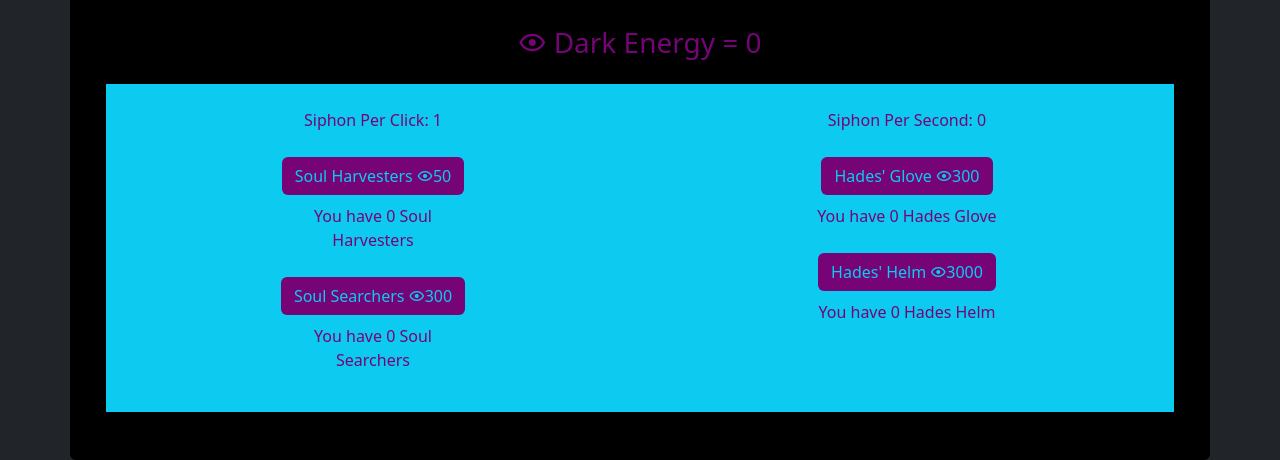
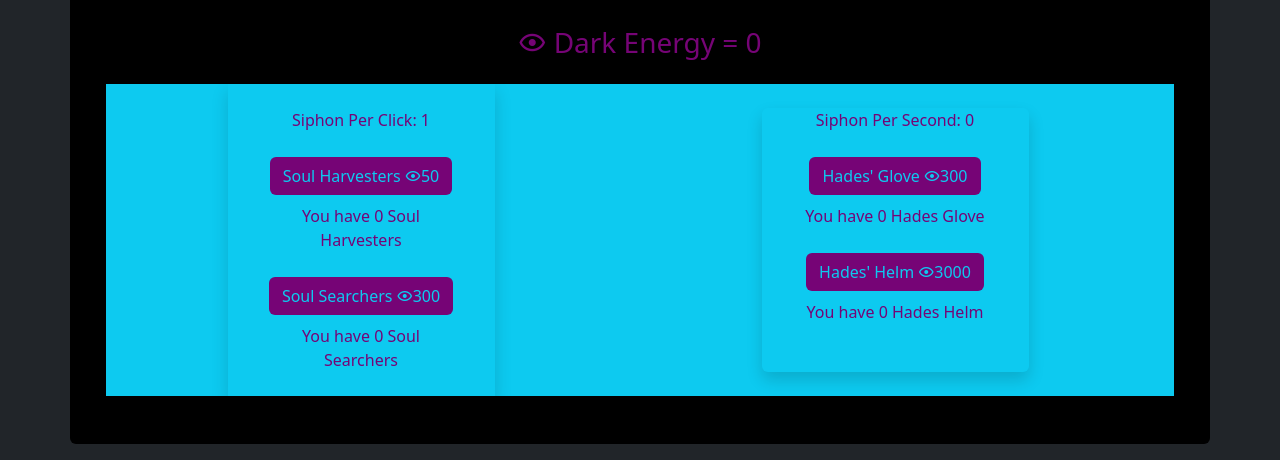
Before and after one commit to TheWarrior0216/ClikerHero, a plain HTML site: page index.html in a window 1280 px wide. Shown: the part 446-906 px from the top of the page. Drawn offline with nearby package versions, Linux system fonts and the light colour scheme.

Commit message:
about to add more inner text

```diff
--- a/app.js
+++ b/app.js
@@ -32,18 +32,30 @@ let automaticUpgrades = [
   }
 ];
 function Harvest() {
+  let total = 0
   darkEnergy++
-  clickUpgrades.forEach((item) => clickCollection += (item.quantity * item.multiplier))
+  clickUpgrades.forEach((item) => total += (item.quantity * item.multiplier))
+  console.log(total);
+  clickCollection = total
   darkEnergy += clickCollection
   Update()
 }
 function autoHarvest() {
-  automaticUpgrades.forEach((item) => autoCollection += (item.multiplier * item.quantity))
-  console.log(autoCollection)
+  let total = 0
+  automaticUpgrades.forEach((item) => total += (item.multiplier * item.quantity))
+
+  autoCollection = total
+  darkEnergy += autoCollection
   Update()
 }
 function Update() {
-  darkEnergy += autoCollection
+  let total = 0
+  clickUpgrades.forEach((item) => total += (item.quantity * item.multiplier))
+  clickCollection = total
+  total = 0
+  automaticUpgrades.forEach((item) => total += (item.multiplier * item.quantity))
+
+  autoCollection = total
   const darkEnergyEle = document.getElementById('totalDarkEnergy')
   const pickaxeEle = document.getElementById('currentHarvesters')
   const searchersEle = document.getElementById('currentSearchers')
@@ -54,10 +66,10 @@ function Update() {
 
   darkEnergyEle.innerHTML = ` Dark Energy = ${darkEnergy}`
   pickaxeEle.innerHTML = ` You have ${clickUpgrades[0].quantity} Soul Harvesters`
-  searchersEle.innerHTML = ` You have ${clickUpgrades[0].quantity} Soul Searchers`
+  searchersEle.innerHTML = ` You have ${clickUpgrades[1].quantity} Soul Searchers`
   clickCollectionEle.innerHTML = `Siphon Per Click: ${clickCollection + 1}`
   HadesGloveEle.innerHTML = `You have ${automaticUpgrades[0].quantity} Hades Glove`
-  HadesHelmEle.innerHTML = `You have ${automaticUpgrades[0].quantity} Hades Helm`
+  HadesHelmEle.innerHTML = `You have ${automaticUpgrades[1].quantity} Hades Helm`
   autoCollectionEle.innerHTML = `Siphon Per Second: ${autoCollection}`
 }
 function buyUpgrade(UpgradeType, Clicktype) {
@@ -68,7 +80,8 @@ function buyUpgrade(UpgradeType, Clicktype) {
     if (darkEnergy >= upgradeFound.price) {
       darkEnergy -= upgradeFound.price
       upgradeFound.quantity++
-      console.log('purchased')
+      upgradeFound.price += percentage('10', `${upgradeFound.price}`)
+      console.log(upgradeFound.price)
     }
     else (console.log('Not Enough Money'))
     Update()
@@ -85,6 +98,9 @@ function buyUpgrade(UpgradeType, Clicktype) {
     else (console.log('Not Enough Money'))
     Update()
   }
+  function percentage(partialValue, totalValue) {
+    return Math.round((100 * partialValue) / totalValue);
+  }
 }
 Update()
 setInterval(autoHarvest, 3000)
--- a/index.html
+++ b/index.html
@@ -35,8 +35,8 @@
         </div>
         <div class="col-12">
           <div class="row text-center justify-content-around bg-info">
-            <div class="col-3">
-              <div class=" rounded p-4">
+            <div class="col-3 shadow">
+              <div class=" rounded m-4">
                 <p id="currentClick"> placeHolder</p>
                 <h1>
                   <button onclick="buyUpgrade('clickUpgrades','Soul Harvester')" class="btn purple-bg text-info">
@@ -51,7 +51,7 @@
                 <p></p>
               </div>
             </div>
-            <div class="col-3  rounded p-4">
+            <div class="col-3 shadow rounded m-4">
               <p id="currentAuto"> placeHolder</p>
               <h1>
                 <button onclick="buyUpgrade('automaticUpgrades','Hades Glove')" class="btn purple-bg text-info">
```
